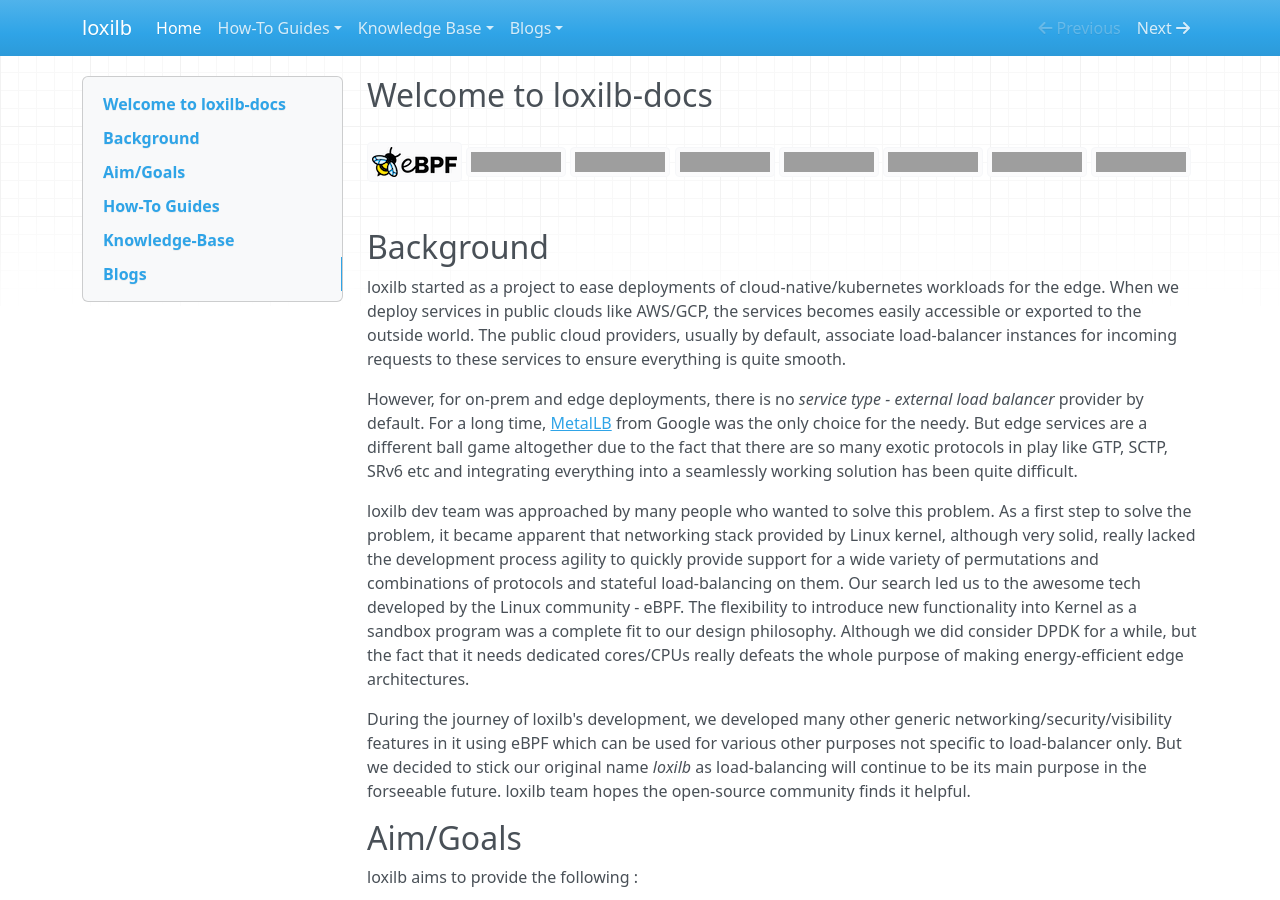
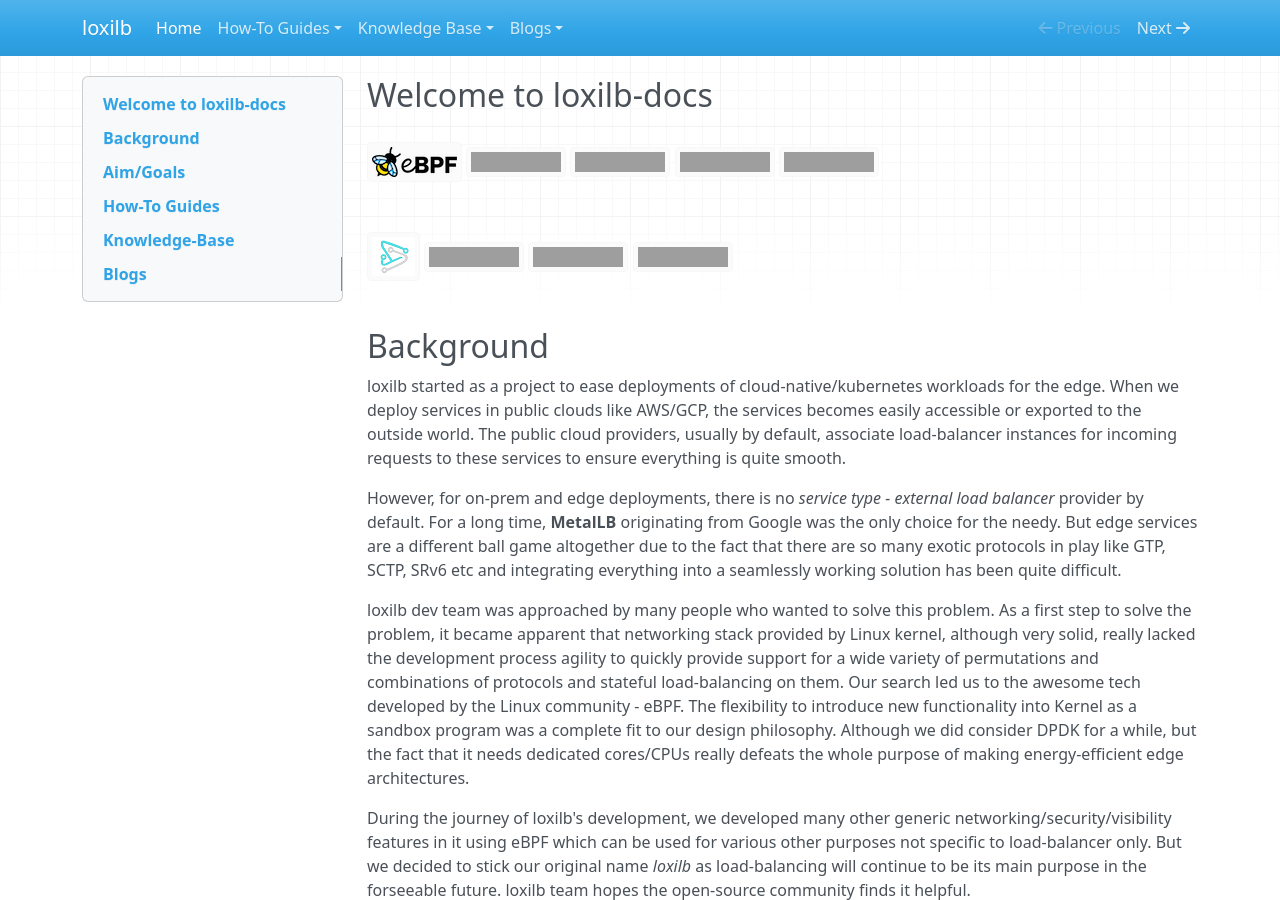
Before and after one commit to loxilb-io/loxilbdocs, an MkDocs documentation site: the page built from docs/index.md, in a window 1280 px wide and 900 px high, cut to the strip 0-900 px from the top of the window. Built offline with MkDocs 1.6.1, drawn with Linux system fonts in a browser that asks for light colours; nearby versions of some CDN libraries; grey boxes are pictures that could not be loaded.

Commit message:
Update index.md

```diff
--- a/docs/index.md
+++ b/docs/index.md
@@ -1,6 +1,7 @@
 ## Welcome to loxilb-docs
 
-[![eBPF Emerging Project](photos/ebpflogo.png)](https://ebpf.io/projects#loxilb) [![eBPF Emerging App](https://img.shields.io/badge/ebpf.io-Emerging--App-success)](https://ebpf.io/projects#loxilb) [![Go Report Card](https://goreportcard.com/badge/github.com/loxilb-io/loxilb)](https://goreportcard.com/report/github.com/loxilb-io/loxilb) ![build workflow](https://github.com/loxilb-io/loxilb/actions/workflows/docker-image.yml/badge.svg) ![sanity workflow](https://github.com/loxilb-io/loxilb/actions/workflows/basic-sanity.yml/badge.svg) ![apache](https://img.shields.io/badge/license-Apache-blue.svg) ![gpl](https://img.shields.io/badge/license-BSD-blue.svg)  [![Stargazers][stars-shield]][stars-url]
+[![eBPF Emerging Project](photos/ebpflogo.png)](https://ebpf.io/projects#loxilb) [![eBPF Emerging App](https://img.shields.io/badge/ebpf.io-Emerging--App-success)](https://ebpf.io/projects#loxilb) [![Go Report Card](https://goreportcard.com/badge/github.com/loxilb-io/loxilb)](https://goreportcard.com/report/github.com/loxilb-io/loxilb) ![build workflow](https://github.com/loxilb-io/loxilb/actions/workflows/docker-image.yml/badge.svg) ![sanity workflow](https://github.com/loxilb-io/loxilb/actions/workflows/basic-sanity.yml/badge.svg)
+[![loxilb logo](photos/loxilb-logo-small.png)]([www.loxilb.io](https://github.com/loxilb-io/loxilb)) ![apache](https://img.shields.io/badge/license-Apache-blue.svg) ![gpl](https://img.shields.io/badge/license-BSD-blue.svg)  [![Stargazers][stars-shield]][stars-url]
 
 [stars-shield]: https://img.shields.io/github/stars/loxilb-io??style=for-the-badge&logo=appveyor
 [stars-url]: https://github.com/loxilb-io/loxilb/stargazers
@@ -8,7 +9,7 @@
 ## Background
 loxilb started as a project to ease deployments of cloud-native/kubernetes workloads for the edge. When we deploy services in public clouds like AWS/GCP, the services becomes easily accessible or exported to the outside world. The public cloud providers, usually by default, associate load-balancer instances for incoming requests to these services to ensure everything is quite smooth.
 
-However, for on-prem and edge deployments, there is no *service type - external load balancer* provider by default. For a long time, [MetalLB](https://metallb.universe.tf/) from Google was the only choice for the needy. But edge services are a different ball game altogether due to the fact that there are so many exotic protocols in play like GTP, SCTP, SRv6 etc and integrating everything into a seamlessly working solution has been quite difficult.
+However, for on-prem and edge deployments, there is no *service type - external load balancer* provider by default. For a long time, **MetalLB** originating from Google was the only choice for the needy. But edge services are a different ball game altogether due to the fact that there are so many exotic protocols in play like GTP, SCTP, SRv6 etc and integrating everything into a seamlessly working solution has been quite difficult.
 
 loxilb dev team was approached by many people who wanted to solve this problem. As a first step to solve the problem, it became apparent that networking stack provided by Linux kernel, although very solid,  really lacked the development process agility to quickly provide support for a wide variety of permutations and combinations of protocols and stateful load-balancing on them. Our search led us to the awesome tech developed by the Linux community - eBPF. The flexibility to introduce new functionality into Kernel as a sandbox program was a complete fit to our design philosophy. Although we did consider DPDK for a while, but the fact that it needs dedicated cores/CPUs really defeats the whole purpose of making energy-efficient edge architectures.
 
```
